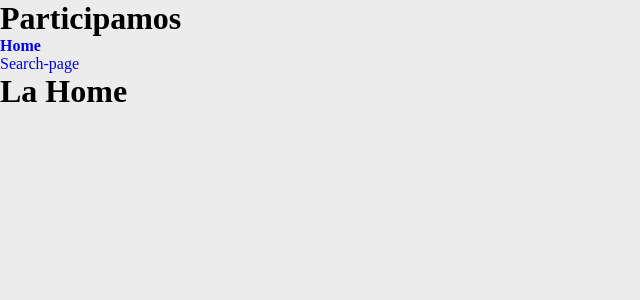
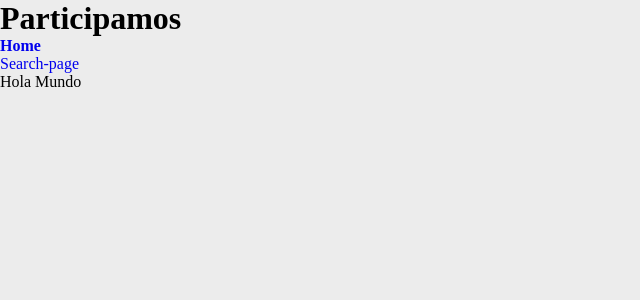
Before and after one commit to LGRosi/participamos-app, a React (Vite) app: page / in a window 1280 px wide. Shown: the top 300 px of the page, without its empty margins (0-640 px from the left). Built offline with nearby package versions, Linux system fonts and the light colour scheme.

Commit message:
Creacion del componente SideBarMenu

```diff
--- /dev/null
+++ b/src/components/SideBarMenu.tsx
@@ -0,0 +1,5 @@
+export function SideBarMenu() {
+    return(
+        <div>Hola Mundo</div>
+    )
+}
--- a/src/pages/Home.tsx
+++ b/src/pages/Home.tsx
@@ -1,7 +1,9 @@
+import { SideBarMenu } from "../components/SideBarMenu";
+
 function Home() {
     return(
         <>
-            <h1>La Home</h1>
+            <SideBarMenu></SideBarMenu>
         </>
     )
 
```
